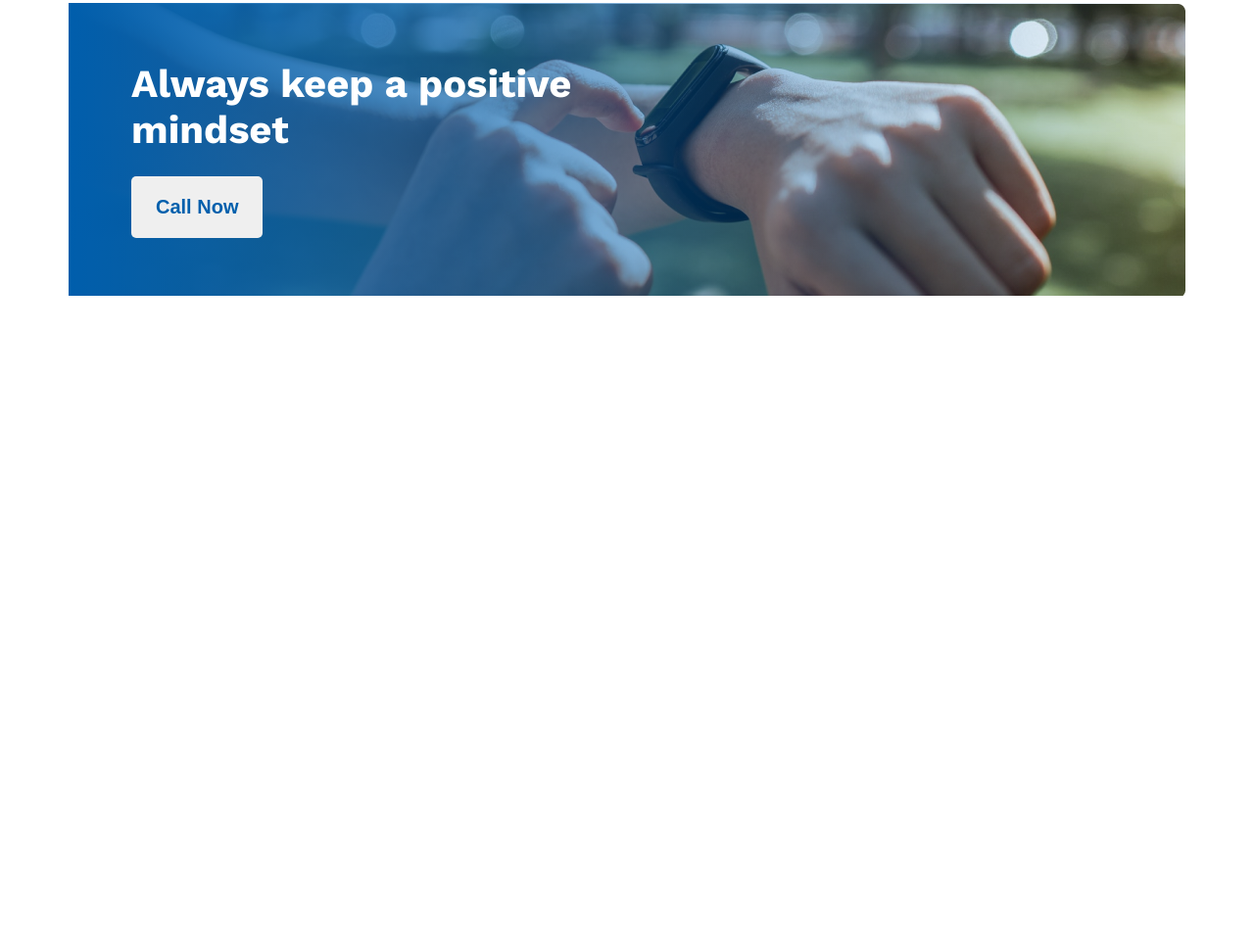
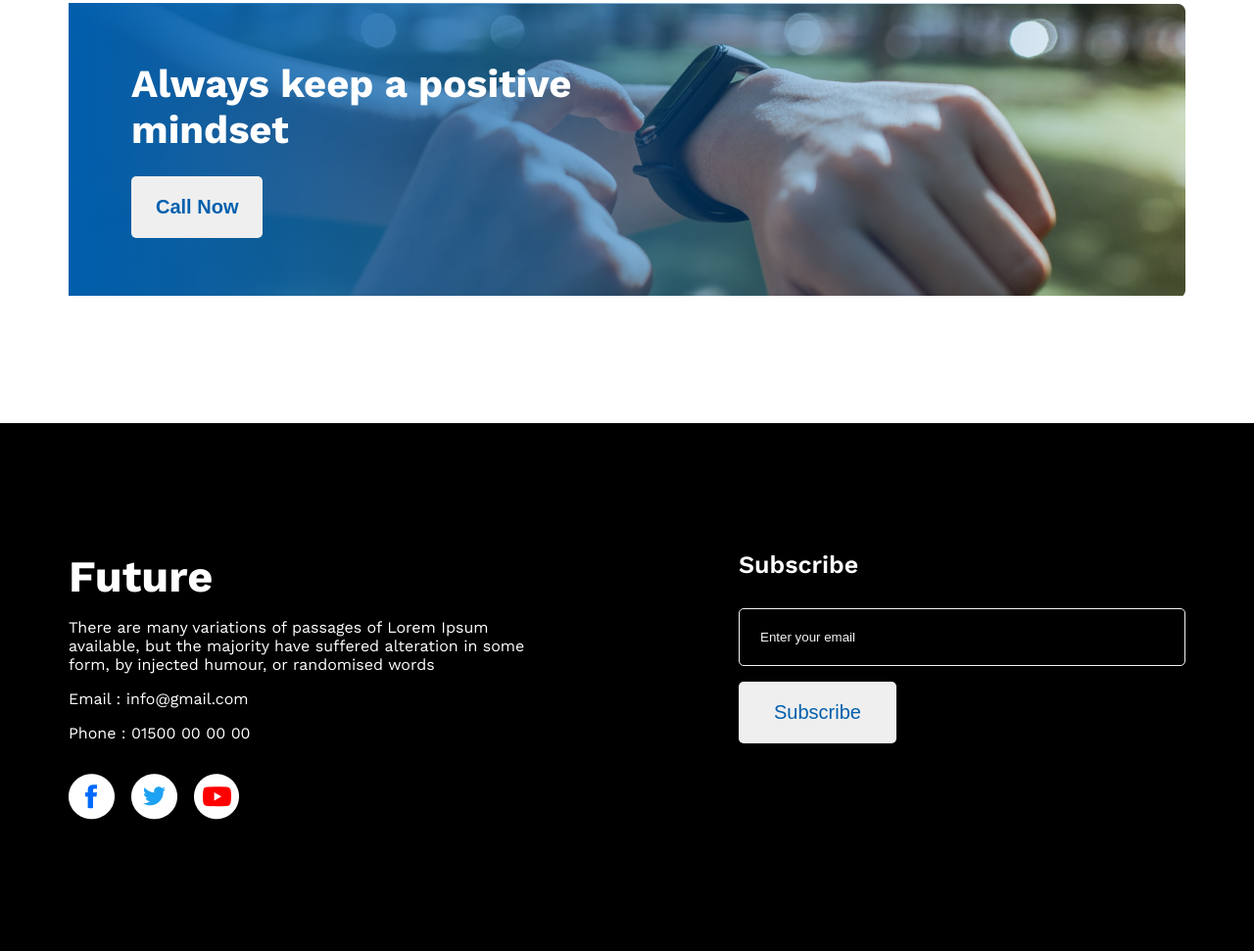
Before and after one commit to jmjubaer/asignment_first, a plain HTML site: page index.html in a window 1280 px wide. Shown: the part 2849-3820 px from the top of the page at 98% size. Before the commit the page ends 3281 px from the top, so only its background shows below. Drawn offline with nearby package versions, Linux system fonts and the light colour scheme.

Commit message:
Complete

```diff
--- a/css/style.css
+++ b/css/style.css
@@ -134,7 +134,7 @@ header p{
     justify-content: space-between;
     margin-top: 50px;
 }
-.plan_container h3{
+.plan_container h4{
     margin-top: 30px;
     font-size: 30px;
 }
@@ -157,3 +157,66 @@ header p{
 .advice_text .btn{
     margin-top: 24px;
 }
+/*====================== Footer area=========================== */
+footer{
+    background: #000;
+    color: #fff;
+    padding: 130px 0;
+}
+#footer_area{
+    display: flex;
+    justify-content: space-between;
+}
+#footer_area .footer_left{
+    width: 44%;
+}
+footer h3{
+    font-size: 45px;
+}
+footer p{
+    margin: 16px 0 8px;
+}
+footer span{
+    margin-top: 16px;
+    display: block;
+}
+footer ul{
+    margin-top: 32px;
+    display: flex;
+    list-style: none;
+}
+footer ul li{
+    margin-right: 17px;
+}
+.footer_right h5{
+    font-weight: 600;
+    font-size: 25px;
+}
+.footer_right{
+    width: 40%;
+}
+.footer_right form{
+    margin-top: 30px;
+}
+.footer_right form input[type="email"]{
+    display: block;
+    padding: 21px;
+    border-radius: 5px;
+    width: 100%;
+    background: transparent;
+    color: #F3F3F3;
+    outline: none;
+    border: 1px solid #F3F3F3;
+}
+.footer_right form input[type="email"]::placeholder{
+    color: #F3F3F3;
+}
+.footer_right form input[type="submit"]{
+    display: block;
+    padding: 20px 36px;
+    font-size: 20px;
+    border: none;
+    margin-top: 16px;
+    border-radius: 5px;
+    color: #005FAC;
+}
--- a/index.html
+++ b/index.html
@@ -62,22 +62,22 @@
                 <div class="plan_container">
                     <div class="child_plan">
                         <img src="img/icons/web.png" alt="WEB CODE IMAGE">
-                        <h3>Web Development</h3>
+                        <h4>Web Development</h4>
                         <span>I want to start again</span>
                     </div>
                     <div class="child_plan">
                         <img src="img/icons/js.png" alt="Javascrip image">
-                        <h3>Javascript</h3>
+                        <h4>Javascript</h4>
                         <span>I want to learn more</span>
                     </div>
                     <div class="child_plan">
                         <img src="img/icons/smoke.png" alt="No smoke image">
-                        <h3>Smoking Habit</h3>
+                        <h4>Smoking Habit</h4>
                         <span>Never Start in life</span>
                     </div>
                     <div class="child_plan">
                         <img src="img/icons/js.png" alt="Javascrip image">
-                        <h3>ecommerce</h3>
+                        <h4>ecommerce</h4>
                         <span>I want to develop</span>
                     </div>
                 </div>
@@ -90,6 +90,28 @@
             </section>
         </div>
     </main>
+    <footer>
+        <div class="container" id="footer_area">
+            <div class="footer_left">
+                <h3>Future</h3>
+                <p>There are many variations of passages of Lorem Ipsum available, but the majority have suffered alteration in some form, by injected humour, or randomised words</p>
+                <span>Email : info@gmail.com</span>
+                <span>Phone : 01500 00 00 00</span>
+                <ul>
+                    <li><a href="#"><img src="img/icons/fb.png" alt="Facebook LOGO"></a></li>
+                    <li><a href="#"><img src="img/icons/twitter.png" alt="Twitter LOGO"></a></li>
+                    <li><a href="#"><img src="img/icons/youtube.png" alt="Youtube LOGO"></a></li>
+                </ul>
+            </div>
+            <div class="footer_right">
+                <h5>Subscribe</h5>
+                <form action="#">
+                    <input type="email" placeholder="Enter your email">
+                    <input type="submit" value="Subscribe">
+                </form>
+            </div>
+        </div>
+    </footer>
 
 
 
```
